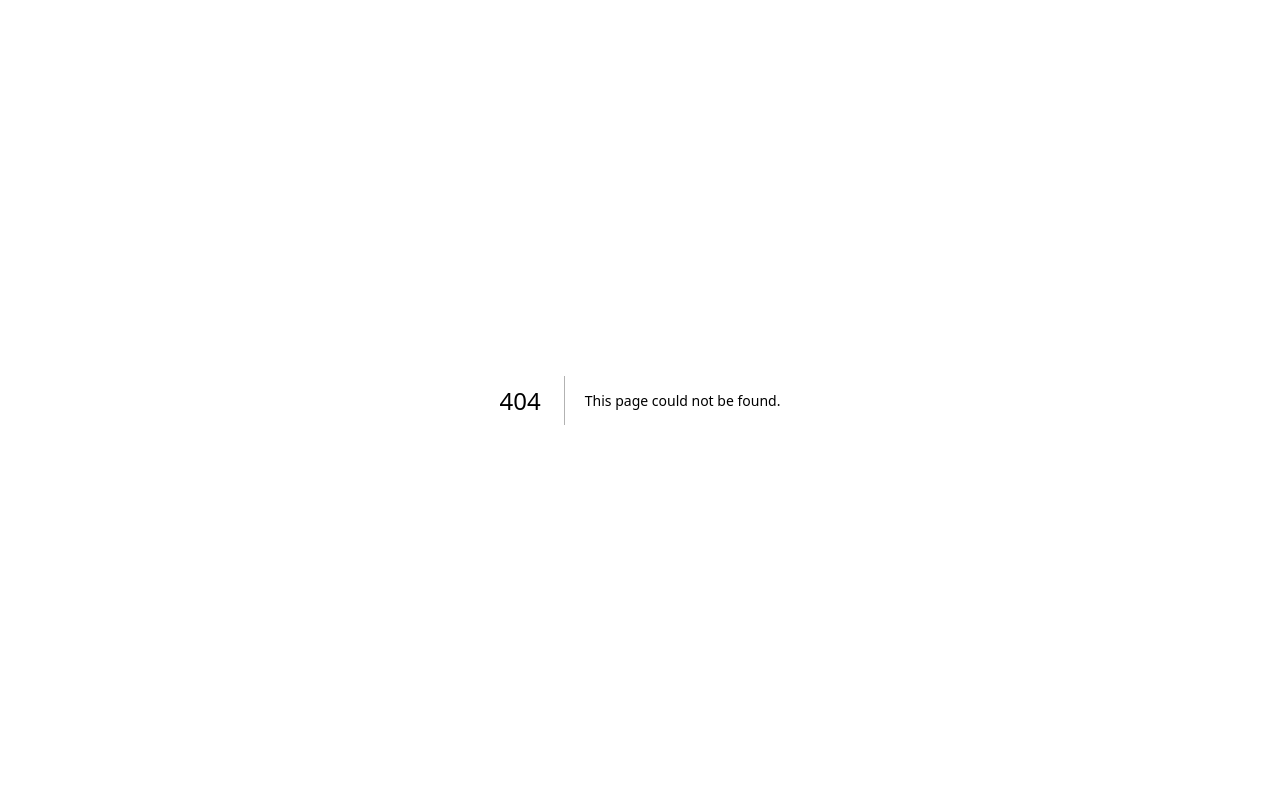
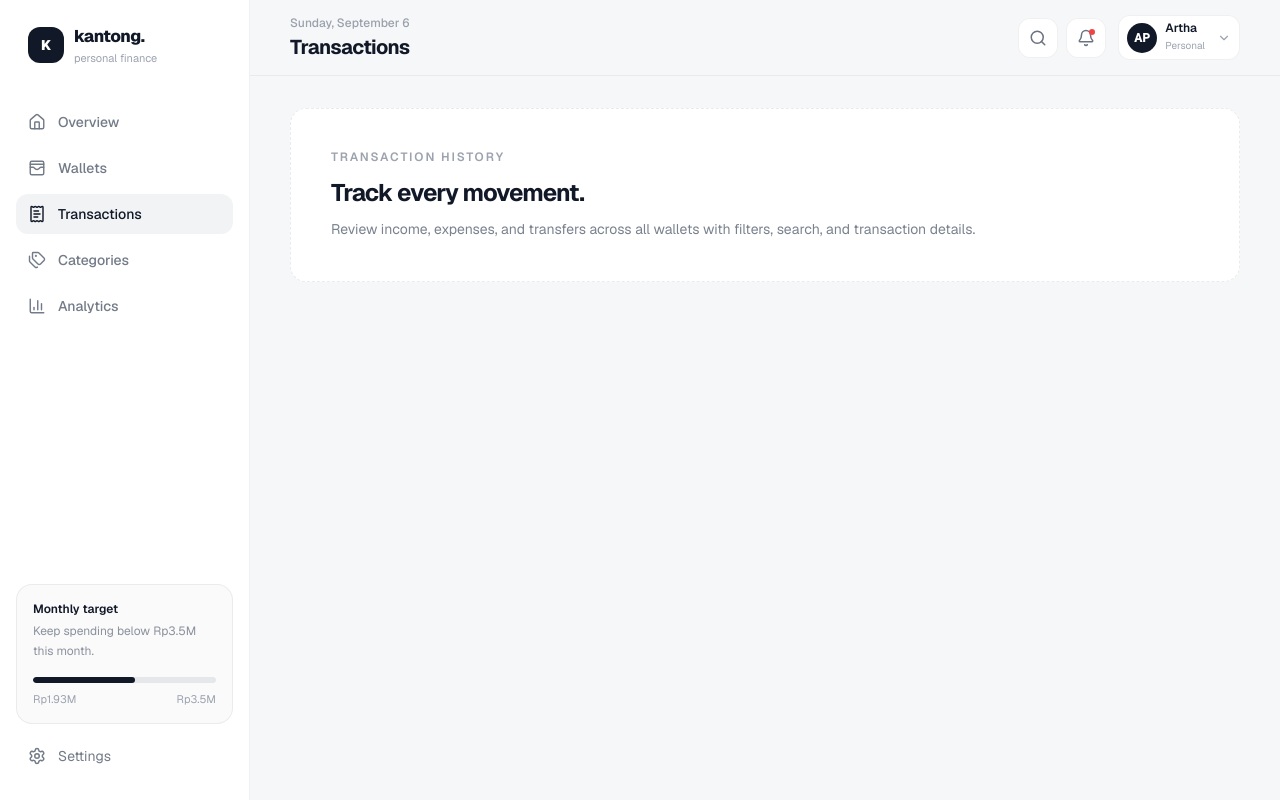
Before and after one commit to arthawansz/kantong, a Next.js app: page /transactions in a window 1280 px wide. Before the commit this address had no page. Built offline with nearby package versions, Linux system fonts and the light colour scheme.

Commit message:
add transactions page route

```diff
--- /dev/null
+++ b/src/app/(pages)/transactions/page.js
@@ -0,0 +1,11 @@
+import PagePlaceholder from "../../components/PagePlaceholder";
+
+export default function TransactionsPage() {
+  return (
+    <PagePlaceholder
+      eyebrow="Transaction history"
+      title="Track every movement."
+      description="Review income, expenses, and transfers across all wallets with filters, search, and transaction details."
+    />
+  );
+}
```
